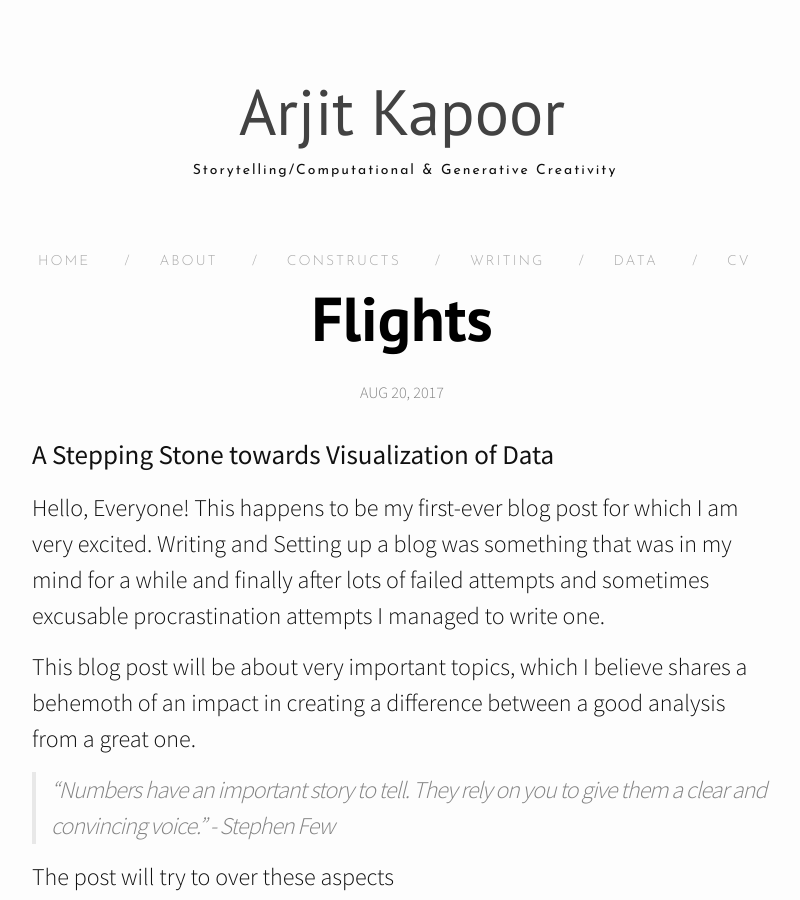
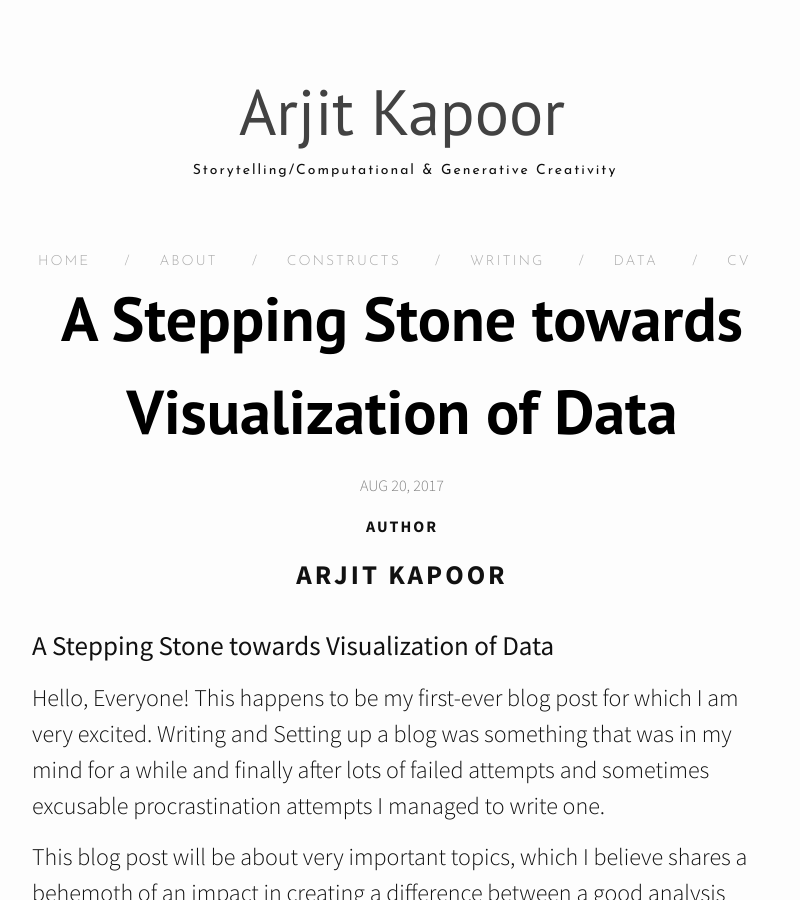
Before and after one commit to manuelvarzen/arjitkp.github.io, a Jekyll site: the page built from _posts/2017-08-20-Flights.md, in a window 1280 px wide and 900 px high. Shown: the whole window, without its empty margins (238-1038 px from the left). Built offline with Jekyll 4.4.1, drawn with Linux system fonts in a browser that asks for light colours; nearby versions of some CDN libraries; our own code applies the rules of GitHub Pages for plain Markdown files.

````diff
--- a/_posts/2017-08-20-Flights.md
+++ b/_posts/2017-08-20-Flights.md
@@ -1,4 +1,10 @@
-
+---
+layout: post
+title: " A Stepping Stone towards Visualization of Data"
+author: "Arjit Kapoor"
+date: "August 20, 2017"
+categories: ["data"]
+---
 # A Stepping Stone towards Visualization of Data
 
 Hello, Everyone! This happens to be my first-ever blog post for which I am very excited. Writing and Setting up a blog was something that was in my mind for a while and finally after lots of failed attempts and sometimes excusable procrastination attempts I managed to write one.
@@ -140,7 +146,7 @@ map <- world +
 map
 ```
 
-![](Flights_files/figure-html/unnamed-chunk-3-1.png)<!-- -->
+![]({{"/images/Flights_files/figure-html/unnamed-chunk-3-1.png"|absolute_url}})<!-- -->
 
 Looks good! So many Airports!!
 
@@ -219,7 +225,7 @@ Here I will only consider 2 main airports to observe route. Delhi and Mumbai
   gg5
 ```
 
-![](Flights_files/figure-html/unnamed-chunk-5-1.png)<!-- -->
+![]({{"/images/Flights_files/figure-html/unnamed-chunk-5-1.png"|absolute_url}})<!-- -->
 
 Till now we have managed to cover 6 of 7 steps in Visualization of Data.
 
@@ -298,7 +304,7 @@ Out<-subset(Df,Country_out =="India")
 gg6+coord_cartesian(ylim = c(0,60),xlim=c(40,120))
 ```
 
-![](Flights_files/figure-html/unnamed-chunk-10-1.png)<!-- -->
+![]({{"/images/Flights_files/figure-html/unnamed-chunk-10-1.png"|absolute_url}})<!-- -->
 
 
 
````
